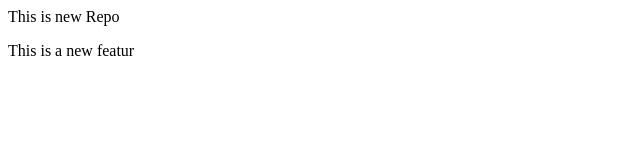
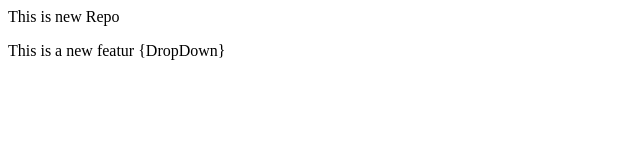
Before and after one commit to Ali-Bashar/LocalRepo, a plain HTML site: page index.html in a window 1280 px wide. Shown: the full height of the page, 0-640 px from the left. Drawn offline with Linux system fonts and the light colour scheme.

Commit message:
Add DropDown Button

```diff
--- a/index.html
+++ b/index.html
@@ -1,2 +1,2 @@
 <p>This is new Repo</p>
-<p>This is a new featur</p>
+<p>This is a new featur {DropDown} </p>
```
